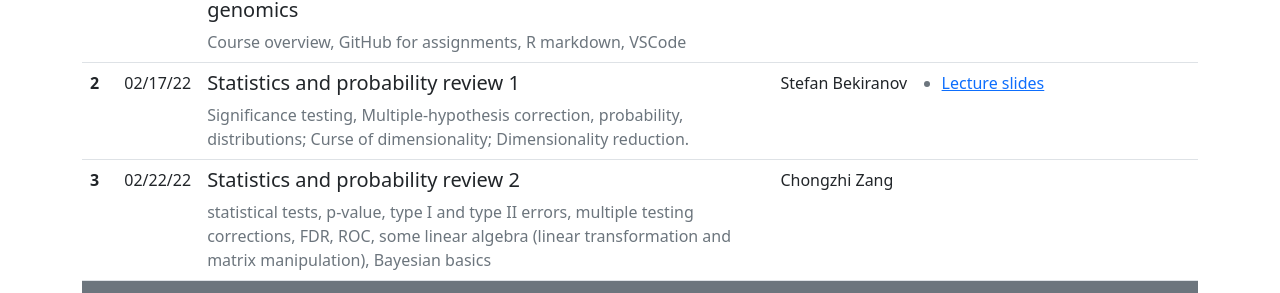
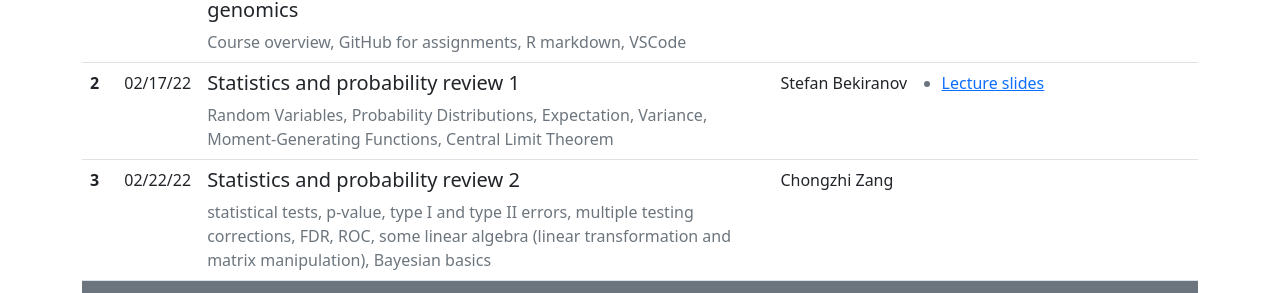
Before and after one commit to cphg/compgen, a Jekyll site: the page built from index.md, in a window 1280 px wide and 900 px high, scrolled down 342 px. Shown: the part 156-449 px from the top of the window. Built offline with Jekyll 4.4.1, drawn with Linux system fonts in a browser that asks for light colours.

Commit message:
Update lectures.yaml
Changed details of first stats lecture.

```diff
--- a/_data/lectures.yaml
+++ b/_data/lectures.yaml
@@ -10,7 +10,7 @@ lectures:
   - lecture_number: 2
     date: 02/17/22
     topic: Statistics and probability review 1
-    details: Significance testing, Multiple-hypothesis correction, probability, distributions; Curse of dimensionality; Dimensionality reduction.
+    details: Random Variables, Probability Distributions, Expectation, Variance, Moment-Generating Functions, Central Limit Theorem
     instructor: Stefan Bekiranov
     links:
       - url: slides/statistics1
```
